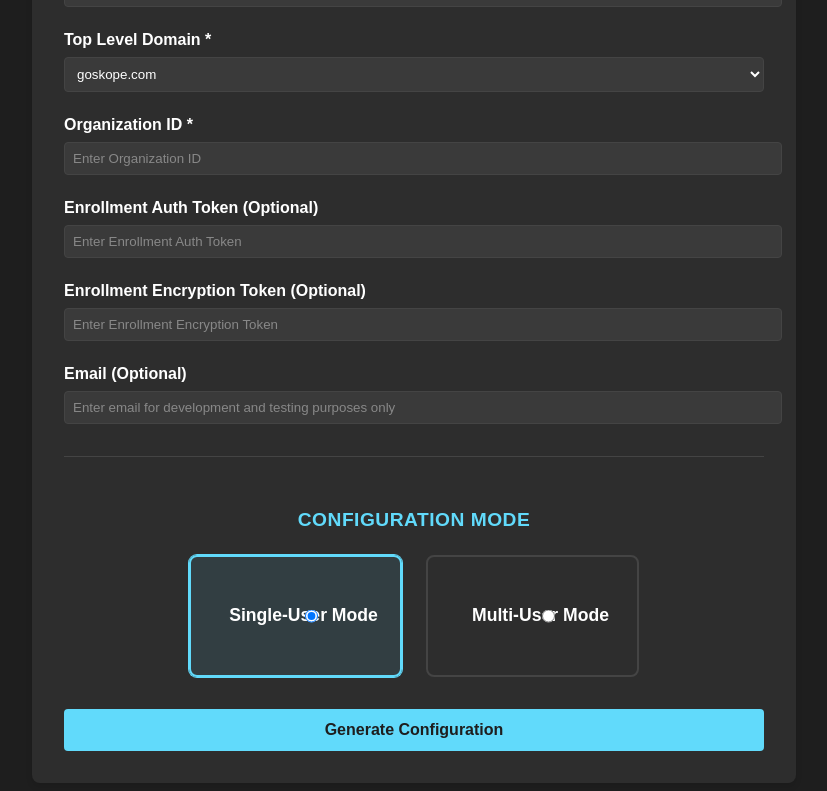
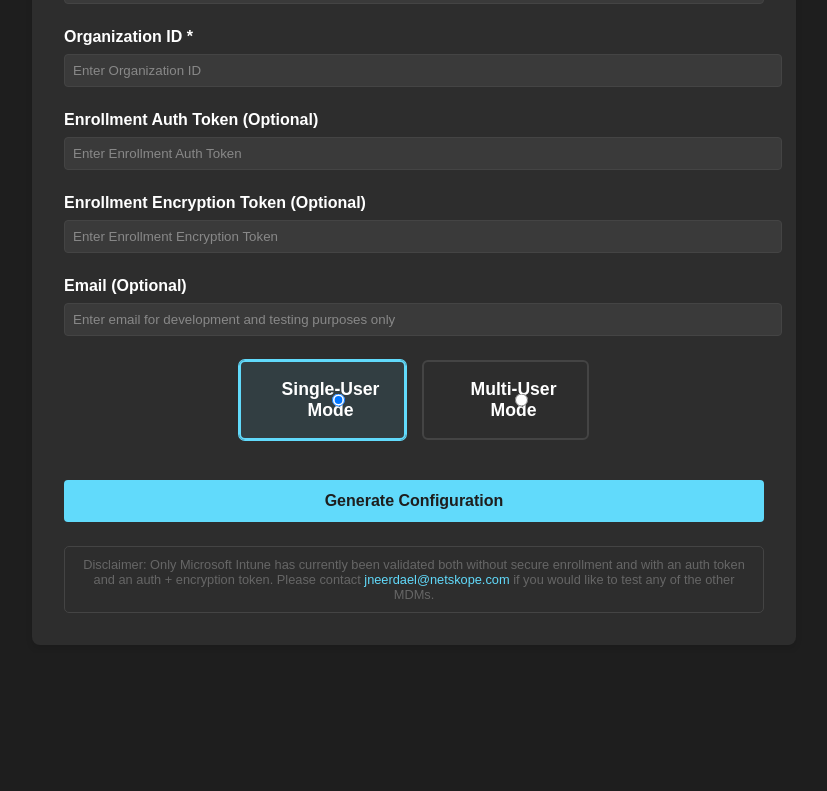
Before and after one commit to neerdael-nl/netskope-mac-mdm-config-gen, a React (Create React App) app in the folder client/: page / in a window 1280 px wide. Shown: the part 423-1214 px from the top of the page, without its empty margins (226-1053 px from the left). After the commit the page ends 1076 px from the top, so only its background shows below. Built offline with nearby package versions, Linux system fonts and the light colour scheme; the HTML template or start-up script is replaced by a standard one.

Commit message:
run docker-compose-hub.yml to run from dockerhub

```diff
--- a/client/src/App.css
+++ b/client/src/App.css
@@ -155,18 +155,23 @@ body {
   }
 
   .form-group.multi-user-section {
-    border-top: 1px solid #444;
-    padding-top: 2rem;
-    margin-top: 2rem;
+    border-top: none;
+    padding-top: 0;
+    margin-top: 0;
+    margin-bottom: 2rem;
+  }
+
+  .form-group.multi-user-section h3 {
+    display: none;
   }
 
   .radio-group {
     display: flex;
     flex-direction: row;
-    gap: 1.5rem;
+    gap: 1rem;
     justify-content: center;
     margin: 0 auto;
-    max-width: 450px;
+    max-width: 350px;
   }
 
   .radio-label {
@@ -175,14 +180,14 @@ body {
     align-items: center;
     justify-content: center;
     cursor: pointer;
-    padding: 1.2rem;
+    padding: 0.8rem;
     border: 2px solid #444;
-    border-radius: 8px;
+    border-radius: 6px;
     transition: all 0.2s ease;
     text-align: center;
-    min-width: 160px;
-    max-width: 200px;
-    height: 80px;
+    min-width: 120px;
+    max-width: 150px;
+    height: 50px;
     position: relative;
   }
 
@@ -224,3 +229,11 @@ body {
     text-transform: uppercase;
     letter-spacing: 0.5px;
   }
+
+  .disclaimer {
+    margin-top: 1.5rem;
+    margin-bottom: 0;
+    background-color: transparent;
+    border: 1px solid #444;
+    font-size: 0.8em;
+  }
--- a/client/src/App.js
+++ b/client/src/App.js
@@ -73,10 +73,7 @@ function App() {
       <div className="container">
         <h1>Netskope MDM Script Generator</h1>
         <h3>JAMF, VMWare Workspace ONE, Kandji and Microsoft Intune (Validation Needed)</h3>
-        <p className="disclaimer">
-          Disclaimer: Only Microsoft Intune has currently been validated both without secure enrollment and with an auth token and an auth + encryption token.
-          Please contact <a href="mailto:jneerdael@netskope.com">jneerdael@netskope.com</a> if you would like to test any of the other MDMs.
-        </p>
+
         <form onSubmit={handleSubmit}>
           <div className="form-group">
             <label htmlFor="mdmPlatform">MDM Platform *</label>
@@ -163,7 +160,6 @@ function App() {
             {errors.email && <div className="error">{errors.email}</div>}
           </div>
           <div className="form-group multi-user-section">
-            <h3>Configuration Mode</h3>
             <div className="radio-group">
               <label className={`radio-label ${!formData.isMultiUser ? 'selected' : ''}`}>
                 <input
@@ -202,6 +198,11 @@ function App() {
           </div>
           <button type="submit" disabled={!isFormValid}>Generate Configuration</button>
         </form>
+
+        <p className="disclaimer">
+          Disclaimer: Only Microsoft Intune has currently been validated both without secure enrollment and with an auth token and an auth + encryption token.
+          Please contact <a href="mailto:jneerdael@netskope.com">jneerdael@netskope.com</a> if you would like to test any of the other MDMs.
+        </p>
       </div>
     </div>
   );
```
Also changed, not shown: 3 other files (tests, documents, lock files or other folders).
